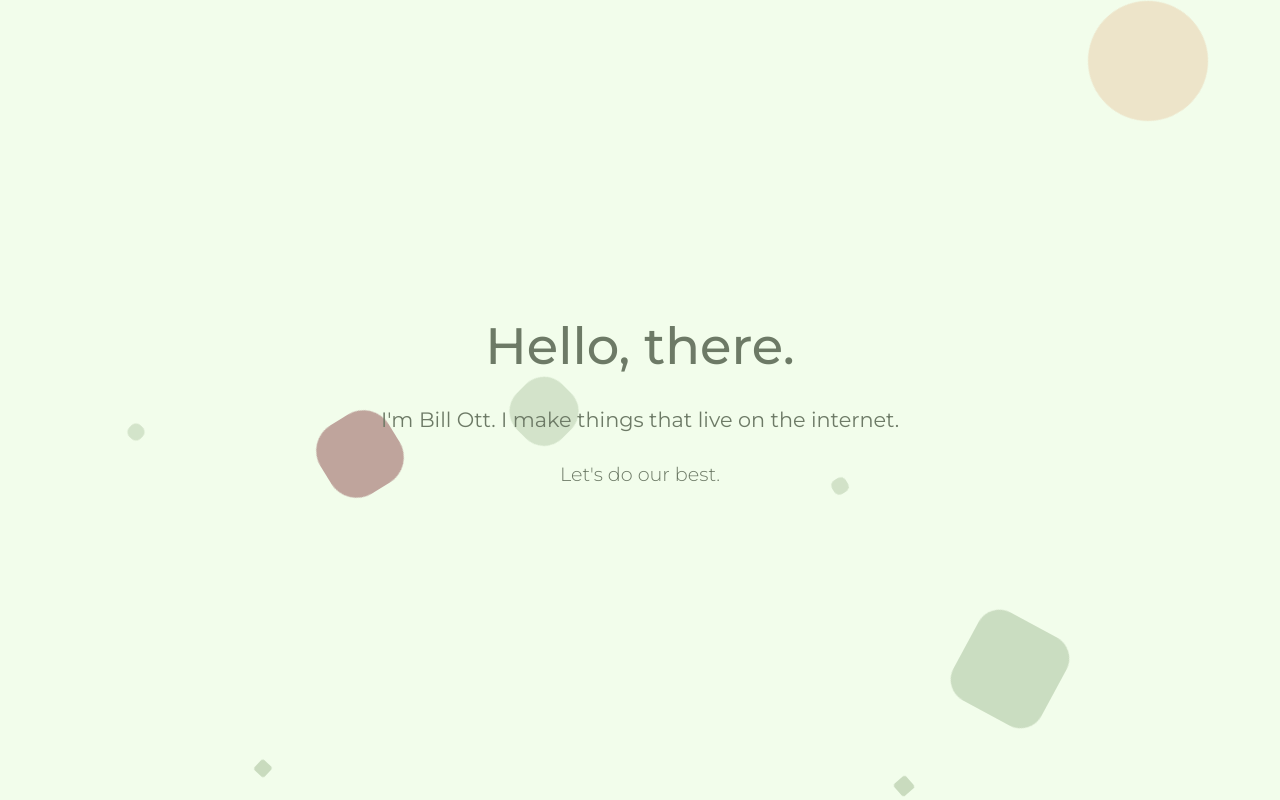
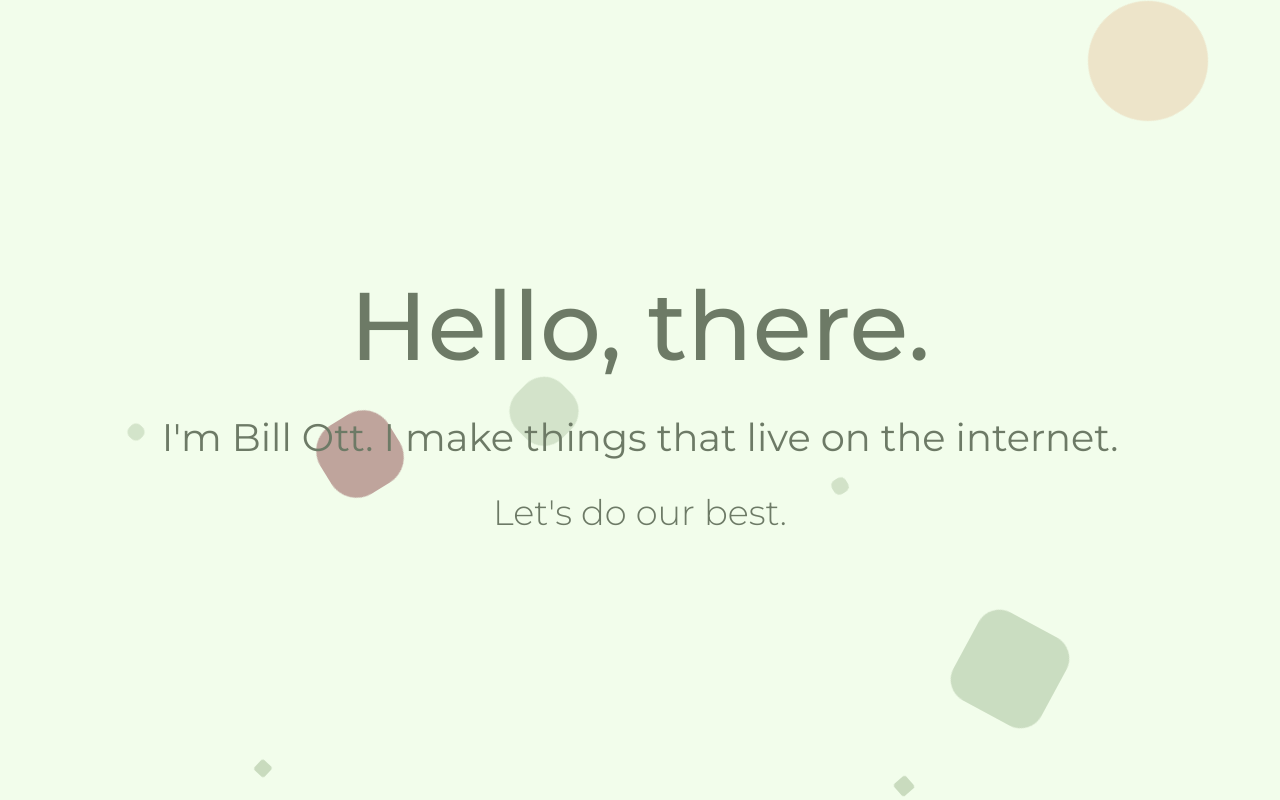
Before and after one commit to billyott/personal-site, a React (Create React App) app: page / in a window 1280 px wide. Shown: the top 800 px of the page. Built offline with nearby package versions, Linux system fonts and the light colour scheme.

Commit message:
update font size for desktop

```diff
--- a/src/components/homepage.scss
+++ b/src/components/homepage.scss
@@ -10,21 +10,35 @@
     text-align: center;
 
     &__header {
-        font-size: 3.2rem;
+        font-size: 6rem;
         font-weight: 500;
     }
 
     &__sub-header {
         margin-top: 30px;
-        font-size: 1.3rem;
+        font-size: 2.4rem;
         padding: 0 15px;
         font-weight: 400;
     }
 
     &__tagline {
         margin-top: 30px;
-        font-size: 1.2rem;
+        font-size: 2.2rem;
         font-weight: 300;
     }
 
+    @media (max-width: $mobile) {
+        &__header {
+            font-size: 3.2rem;
+        }
+
+        &__sub-header {
+            font-size: 1.3rem;
+        }
+
+        &__tagline {
+            font-size: 1.2rem;
+        }
+    }
+
 }
```
